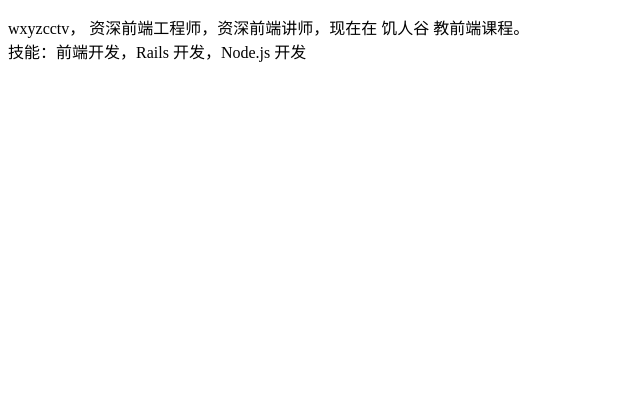
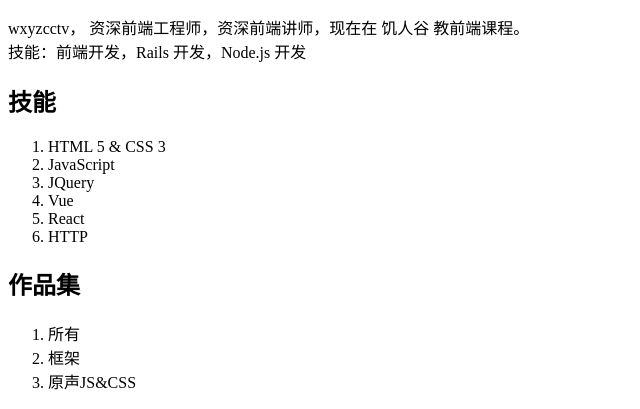
Before and after one commit to wxyzcctv/resume-again, a plain HTML site: page index.html in a window 1280 px wide. Shown: the part 639-1048 px from the top of the page, without its empty margins (0-640 px from the left). Before the commit the page ends 800 px from the top, so only its background shows below. Drawn offline with Linux system fonts and the light colour scheme.

Commit message:
第二次提交

```diff
--- a/index.html
+++ b/index.html
@@ -23,6 +23,7 @@
     <div class="banner" style="background-image:url(#)"></div>
     <main>
         <div class="card">
+             <div class="pictureAndText">
                 <div class="picture">
                     <img src="#" alt="头像">
                 </div>
@@ -44,6 +45,7 @@
                         </dl>
                     </div>
                 </div>
+             </div>
             <footer class="media">
                 <a href="#">
                     <img src="#" alt="@@@">
@@ -60,6 +62,33 @@
         <p>wxyzcctv， 资深前端工程师，资深前端讲师，现在在 饥人谷 教前端课程。<br>
             技能：前端开发，Rails 开发，Node.js 开发</p>
     </main>
+    <section>
+        <h2>技能</h2>
+        <ol>
+            <li>HTML 5 &amp; CSS 3</li>
+            <li>JavaScript</li>
+            <li>JQuery</li>
+            <li>Vue</li>
+            <li>React</li>
+            <li>HTTP</li>
+        </ol>
+    </section>
+    <section>
+        <h2>作品集</h2>
+        <nav>
+            <ol>
+                <li>所有</li>
+                <li>框架</li>
+                <li>原声JS&amp;CSS</li>
+            </ol>
+        </nav>
+        <div class="jobs">
+            <div class="big"></div>
+            <div class="samll"></div>
+            <div class="samll"></div>
+        </div>
+    </section>
+
 
 </body>
 </html>
```
Lines whose indentation alone changed are shown as unchanged.
